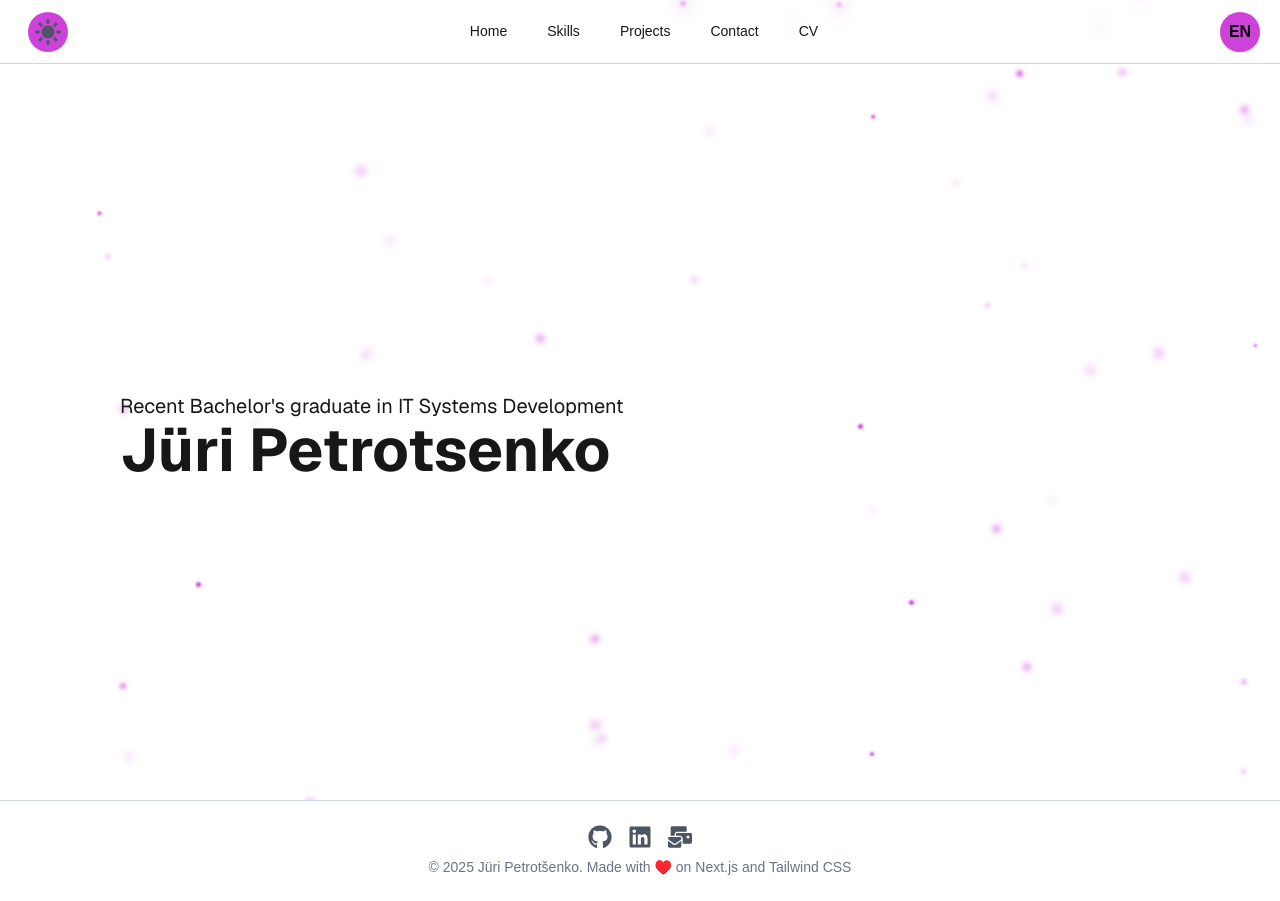
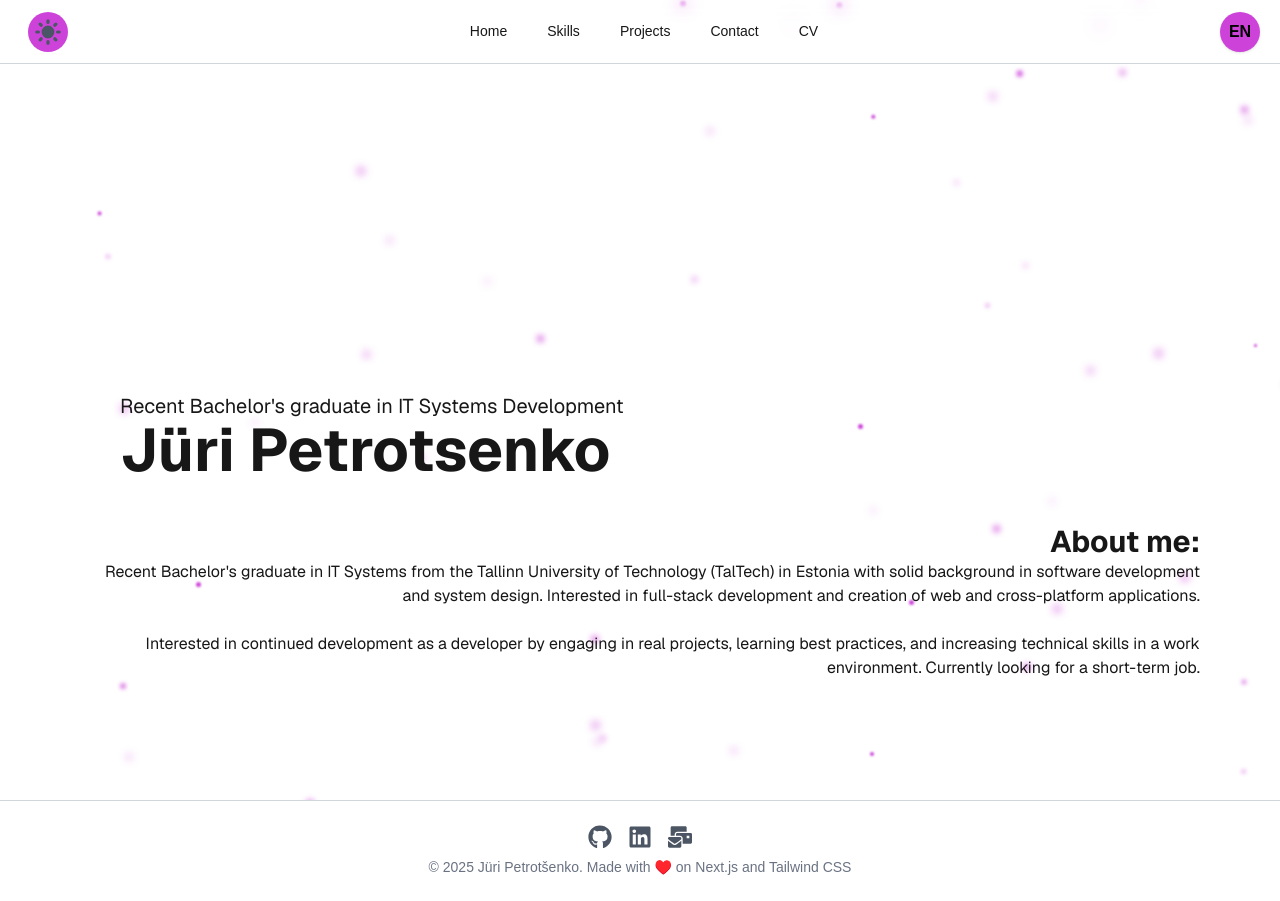
Before and after one commit to Harvar3105/Harvar3105.github.io, a Next.js app: page /en in a window 1280 px wide. Built offline with nearby package versions, Linux system fonts and the light colour scheme.

Commit message:
More info to main page. Deploy eslint fixes

```diff
--- a/messages/en.json
+++ b/messages/en.json
@@ -14,7 +14,10 @@
   },
   "Home":{
     "about": "Recent Bachelor's graduate in IT Systems Development",
-    "name": "Jüri Petrotsenko"
+    "name": "Jüri Petrotsenko",
+    "about_me": "Recent Bachelor's graduate in IT Systems from the Tallinn University of Technology (TalTech) in Estonia with solid background in software development and system design. Interested in full-stack development and creation of web and cross-platform applications.",
+    "about_me_header": "About me:",
+    "passion": "Interested in continued development as a developer by engaging in real projects, learning best practices, and increasing technical skills in a work environment. Currently looking for a short-term job."
   },
   "Skills": {
     "Fields": {
--- a/messages/ru.json
+++ b/messages/ru.json
@@ -14,7 +14,10 @@
   },
   "Home":{
     "about": "Выпускник направления развития ИТ систем уровня бакалавриата",
-    "name": "Юрий Петроченко"
+    "name": "Юрий Петроченко",
+    "about_me": "Выпускник Таллиннского Технического Университета (TalTech) Эстонии по специальности «Развитие ИТ систем». Имею опыт разработки программного обеспечения и системного проектирования. Интересуюсь разработкой полного цикла, созданием веб- и кроссплатформенных приложений.",
+    "about_me_header": "Обо мне:",
+    "passion": "Желаю продолжать развиваться как разработчик, участвуя в реальных проектах, изучая передовой опыт и совершенствуя технические навыки в рабочей среде. В настоящее время ищу краткосрочную работу."
   },
   "Skills": {
     "Fields": {
--- a/src/app/[locale]/contacts/page.tsx
+++ b/src/app/[locale]/contacts/page.tsx
@@ -2,7 +2,6 @@ import {use} from 'react';
 import {setRequestLocale} from 'next-intl/server';
 import Fireflies from '@/components/animations/fireflies';
 import EmailSender from '@/components/widgets/EmailSender';
-import LoadingWidget from '@/components/widgets/LoadingWidget';
 import { useTranslations } from 'next-intl';
 
 export default function Contacts({params}: {params: Promise<{locale: string}>;}){
--- a/src/app/[locale]/cv/page.tsx
+++ b/src/app/[locale]/cv/page.tsx
@@ -2,7 +2,7 @@ import Fireflies from "@/components/animations/fireflies";
 import FileDownloader from "@/components/widgets/FileDownloader";
 import PdfViewer from "@/components/widgets/PdfViewer";
 import { useTranslations } from "next-intl";
-import { getLocale, setRequestLocale } from "next-intl/server";
+import { setRequestLocale } from "next-intl/server";
 import { use } from "react";
 
 export default function CV({params}: {params: Promise<{locale: string}>;}){
--- a/src/app/[locale]/page.tsx
+++ b/src/app/[locale]/page.tsx
@@ -23,105 +23,22 @@ export default function Home({params} : {params: Promise<{locale: string}>;}) {
         </span>
       </div>
 
+      <div className="relative w-full h-50 pt-20">
+        <span className="absolute bottom-0 right-0 text-right">
+          <h3 className="text-3xl font-bold">
+            {t("about_me_header")}
+          </h3>
+          <h1 className="">
+            {t("about_me")}
+          </h1>
+          <br/>
+          <h1 className="">
+            {t("passion")}
+          </h1>
+        </span>
+      </div>
+
       <Fireflies count={50} />
     </div>
-
-    // <div className="grid grid-rows-[20px_1fr_20px] items-center justify-items-center min-h-screen p-8 pb-20 gap-16 sm:p-20 font-[family-name:var(--font-geist-sans)]">
-    //   <main className="flex flex-col gap-[32px] row-start-2 items-center sm:items-start">
-    //     <Image
-    //       className="dark:invert"
-    //       src="/next.svg"
-    //       alt="Next.js logo"
-    //       width={180}
-    //       height={38}
-    //       priority
-    //     />
-    //     <ol className="list-inside list-decimal text-sm/6 text-center sm:text-left font-[family-name:var(--font-geist-mono)]">
-    //       <li className="mb-2 tracking-[-.01em]">
-    //         Get started by editing{" "}
-    //         <code className="bg-black/[.05] dark:bg-white/[.06] px-1 py-0.5 rounded font-[family-name:var(--font-geist-mono)] font-semibold">
-    //           src/app/page.tsx
-    //         </code>
-    //         .
-    //       </li>
-    //       <li className="tracking-[-.01em]">
-    //         Save and see your changes instantly.
-    //       </li>
-    //     </ol>
-
-    //     <div className="flex gap-4 items-center flex-col sm:flex-row">
-    //       <a
-    //         className="rounded-full border border-solid border-transparent transition-colors flex items-center justify-center bg-foreground text-background gap-2 hover:bg-[#383838] dark:hover:bg-[#ccc] font-medium text-sm sm:text-base h-10 sm:h-12 px-4 sm:px-5 sm:w-auto"
-    //         href="https://vercel.com/new?utm_source=create-next-app&utm_medium=appdir-template-tw&utm_campaign=create-next-app"
-    //         target="_blank"
-    //         rel="noopener noreferrer"
-    //       >
-    //         <Image
-    //           className="dark:invert"
-    //           src="/vercel.svg"
-    //           alt="Vercel logomark"
-    //           width={20}
-    //           height={20}
-    //         />
-    //         Deploy now
-    //       </a>
-    //       <a
-    //         className="rounded-full border border-solid border-black/[.08] dark:border-white/[.145] transition-colors flex items-center justify-center hover:bg-[#f2f2f2] dark:hover:bg-[#1a1a1a] hover:border-transparent font-medium text-sm sm:text-base h-10 sm:h-12 px-4 sm:px-5 w-full sm:w-auto md:w-[158px]"
-    //         href="https://nextjs.org/docs?utm_source=create-next-app&utm_medium=appdir-template-tw&utm_campaign=create-next-app"
-    //         target="_blank"
-    //         rel="noopener noreferrer"
-    //       >
-    //         Read our docs
-    //       </a>
-    //     </div>
-    //   </main>
-    //   <footer className="row-start-3 flex gap-[24px] flex-wrap items-center justify-center">
-    //     <a
-    //       className="flex items-center gap-2 hover:underline hover:underline-offset-4"
-    //       href="https://nextjs.org/learn?utm_source=create-next-app&utm_medium=appdir-template-tw&utm_campaign=create-next-app"
-    //       target="_blank"
-    //       rel="noopener noreferrer"
-    //     >
-    //       <Image
-    //         aria-hidden
-    //         src="/file.svg"
-    //         alt="File icon"
-    //         width={16}
-    //         height={16}
-    //       />
-    //       Learn
-    //     </a>
-    //     <a
-    //       className="flex items-center gap-2 hover:underline hover:underline-offset-4"
-    //       href="https://vercel.com/templates?framework=next.js&utm_source=create-next-app&utm_medium=appdir-template-tw&utm_campaign=create-next-app"
-    //       target="_blank"
-    //       rel="noopener noreferrer"
-    //     >
-    //       <Image
-    //         aria-hidden
-    //         src="/window.svg"
-    //         alt="Window icon"
-    //         width={16}
-    //         height={16}
-    //       />
-    //       Examples
-    //     </a>
-    //     <a
-    //       className="flex items-center gap-2 hover:underline hover:underline-offset-4"
-    //       href="https://nextjs.org?utm_source=create-next-app&utm_medium=appdir-template-tw&utm_campaign=create-next-app"
-    //       target="_blank"
-    //       rel="noopener noreferrer"
-    //     >
-    //       <Image
-    //         aria-hidden
-    //         src="/globe.svg"
-    //         alt="Globe icon"
-    //         width={16}
-    //         height={16}
-    //       />
-    //       Go to nextjs.org →
-    //     </a>
-    //   </footer>
-    // </div>
   );
 }
```
